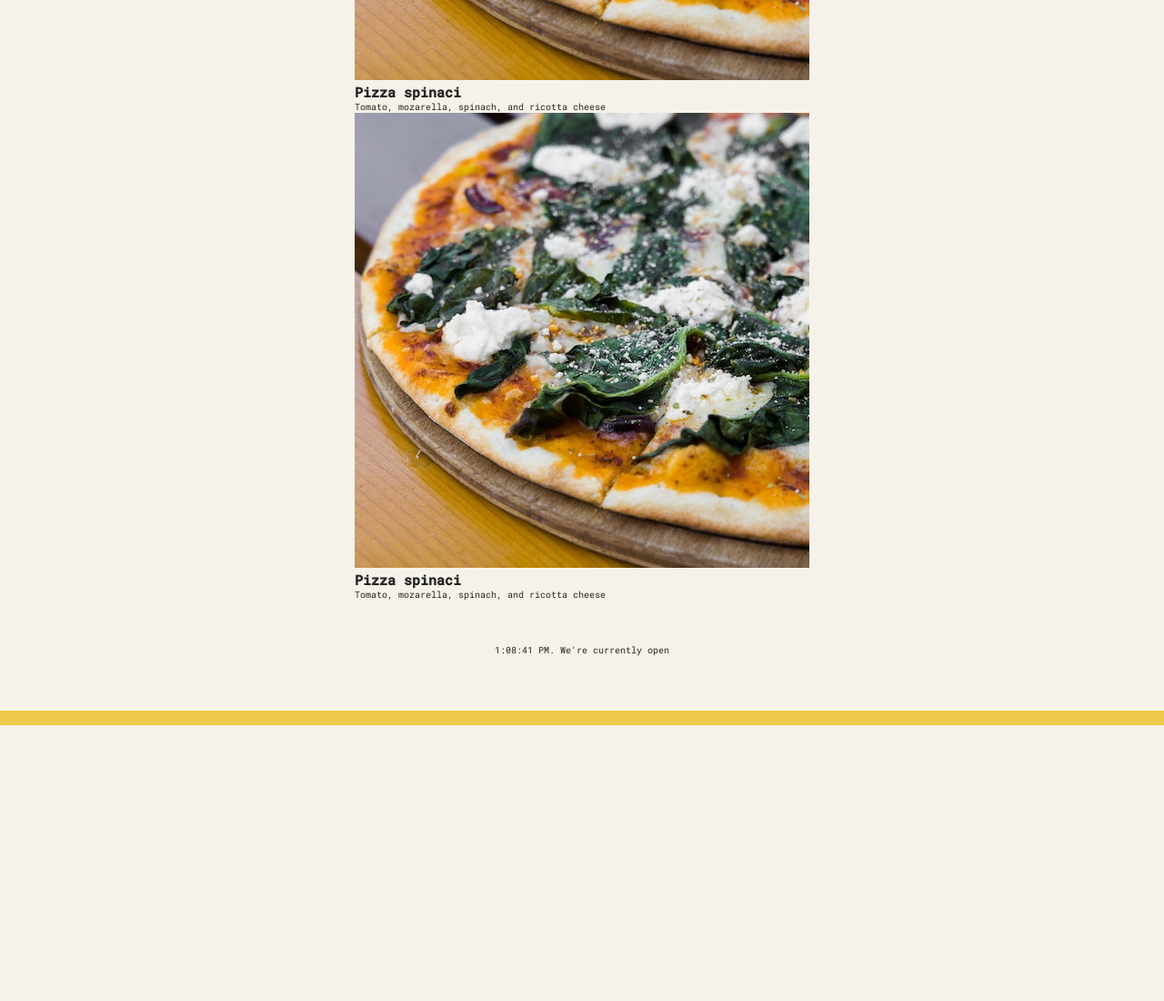
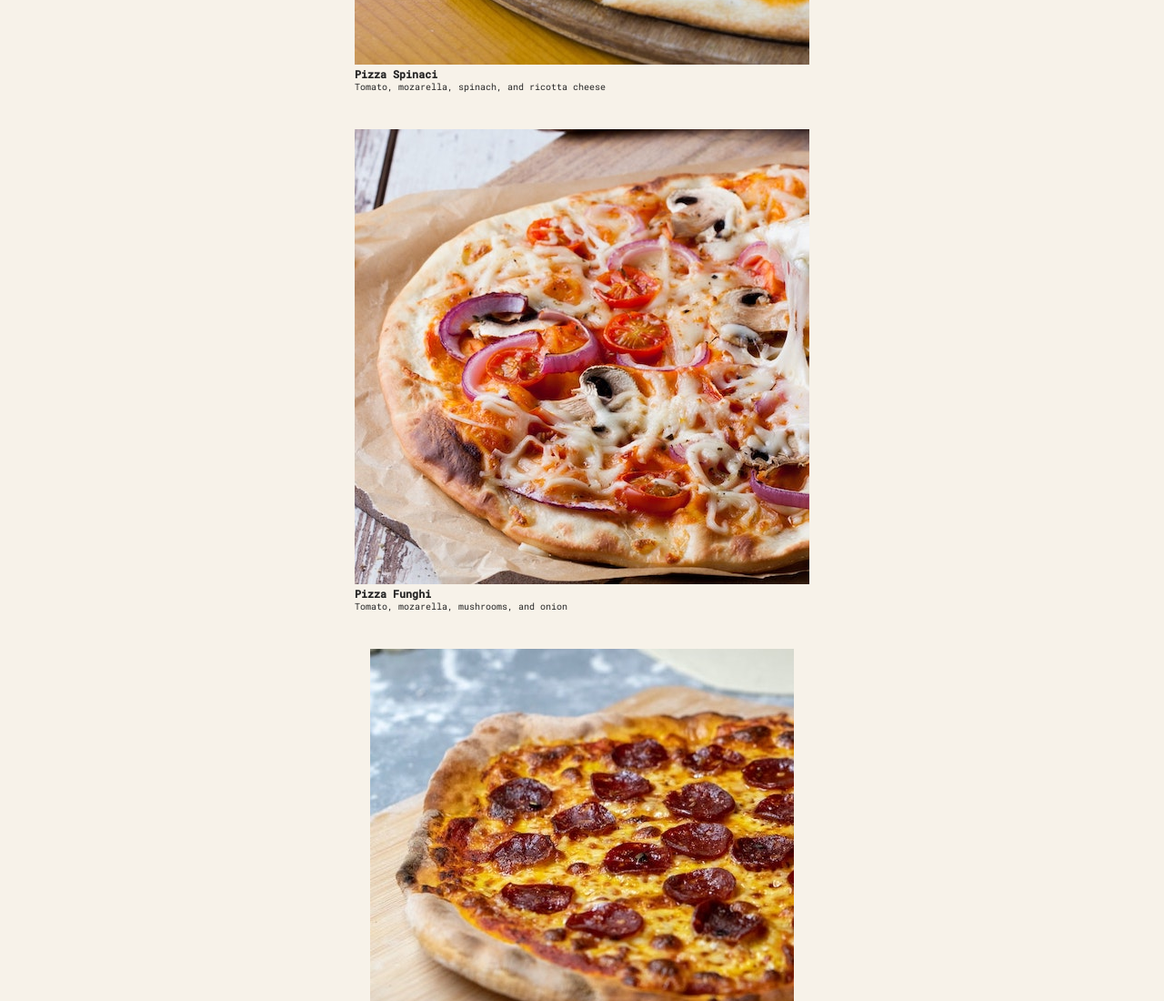
Before and after one commit to swapnilwalhekar/pizzha-menu-card, a React app: page / in a window 1280 px wide. Shown: the part 1700-2800 px from the top of the page at 91% size. Before the commit the page ends 2497 px from the top, so only its background shows below. Built offline with nearby package versions, Linux system fonts and the light colour scheme.

Commit message:
Add files via upload
working on pizza component

```diff
--- /dev/null
+++ b/src/data.js
@@ -0,0 +1,44 @@
+export const pizzaData = [
+  {
+    name: "Focaccia",
+    ingredients: "Bread with italian olive oil and rosemary",
+    price: 6,
+    photoName: "pizzas/focaccia.jpg",
+    soldOut: false,
+  },
+  {
+    name: "Pizza Margherita",
+    ingredients: "Tomato and mozarella",
+    price: 10,
+    photoName: "pizzas/margherita.jpg",
+    soldOut: false,
+  },
+  {
+    name: "Pizza Spinaci",
+    ingredients: "Tomato, mozarella, spinach, and ricotta cheese",
+    price: 12,
+    photoName: "pizzas/spinaci.jpg",
+    soldOut: false,
+  },
+  {
+    name: "Pizza Funghi",
+    ingredients: "Tomato, mozarella, mushrooms, and onion",
+    price: 12,
+    photoName: "pizzas/funghi.jpg",
+    soldOut: false,
+  },
+  {
+    name: "Pizza Salamino",
+    ingredients: "Tomato, mozarella, and pepperoni",
+    price: 15,
+    photoName: "pizzas/salamino.jpg",
+    soldOut: true,
+  },
+  {
+    name: "Pizza Prosciutto",
+    ingredients: "Tomato, mozarella, ham, aragula, and burrata cheese",
+    price: 18,
+    photoName: "pizzas/prosciutto.jpg",
+    soldOut: false,
+  },
+];
--- a/src/index.css
+++ b/src/index.css
@@ -1,4 +1,4 @@
-@import url('https://fonts.googleapis.com/css2?family=Roboto+Mono:ital,wght@0,300;0,400;0,500;1,300&display=swap');
+@import url("https://fonts.googleapis.com/css2?family=Roboto+Mono:ital,wght@0,300;0,400;0,500;1,300&display=swap");
 
 * {
   margin: 0;
@@ -11,7 +11,7 @@ html {
 }
 
 body {
-  font-family: 'Roboto Mono', sans-serif;
+  font-family: "Roboto Mono", sans-serif;
   color: #252525;
   font-weight: 400;
   background-color: #f7f2e9;
@@ -38,13 +38,10 @@ body {
 }
 
 .header h1 {
-  /* Non-accessible color */
   color: #edc84b;
-  /* color: #af8602; */
-
   text-transform: uppercase;
   text-align: center;
-  font-size: 5.2rem;
+  font-size: 4rem;
   font-weight: 300;
   letter-spacing: 3px;
   position: relative;
@@ -55,7 +52,7 @@ body {
 .header h1::before,
 .header h1::after {
   display: block;
-  content: '';
+  content: "";
   height: 3px;
   width: 12rem;
   background-color: #edc84b;
--- a/src/index.js
+++ b/src/index.js
@@ -1,38 +1,50 @@
 import React from "react";
 import ReactDOM from "react-dom/client";
 import "./index.css";
+import { pizzaData } from "./data";
 
 function App() {
   return (
     <div className="container">
       <Header />
-      <Menu />
+      <Menu pizzaData={pizzaData} />
       <Footer />
     </div>
   );
 }
+
 const Header = () => {
-  const style = {
-    color: "red",
-    fontSize: "45px",
-    textTransform: "uppercase",
-  };
   return (
     <header className="header">
-      <h1>Fast React Pizza Company.</h1>
+      <h1>Fast React Pizza Co.</h1>
     </header>
   );
 };
-const Menu = () => {
+
+const Menu = (props) => {
   return (
-    <div>
-      <Pizza />
-      <Pizza />
-      <Pizza />
-      <Pizza />
-    </div>
+    <main className="menu">
+      <h2>Our Menu</h2>
+      <Pizza data={props} />
+    </main>
   );
 };
+
+const Pizza = (props) => {
+  const storedPizzaData = props.data.pizzaData;
+  return (
+    <>
+      {storedPizzaData.map((item, index) => (
+        <div key={index}>
+          <img src={item.photoName} alt="not found" />
+          <h3>{item.name}</h3>
+          <p>{item.ingredients}</p>
+        </div>
+      ))}
+    </>
+  );
+};
+
 const Footer = () => {
   const hour = new Date().getHours();
   const openHour = 9;
@@ -46,17 +58,9 @@ const Footer = () => {
   // }
 
   return (
-    <footer>{new Date().toLocaleTimeString()}. We're currently open</footer>
-  );
-};
-
-const Pizza = () => {
-  return (
-    <div>
-      <img src="pizzas/spinaci.jpg" alt="not found" />
-      <h2>Pizza spinaci</h2>
-      <p>Tomato, mozarella, spinach, and ricotta cheese</p>
-    </div>
+    <footer className="footer">
+      {new Date().toLocaleTimeString()}. We're currently open
+    </footer>
   );
 };
 
```
